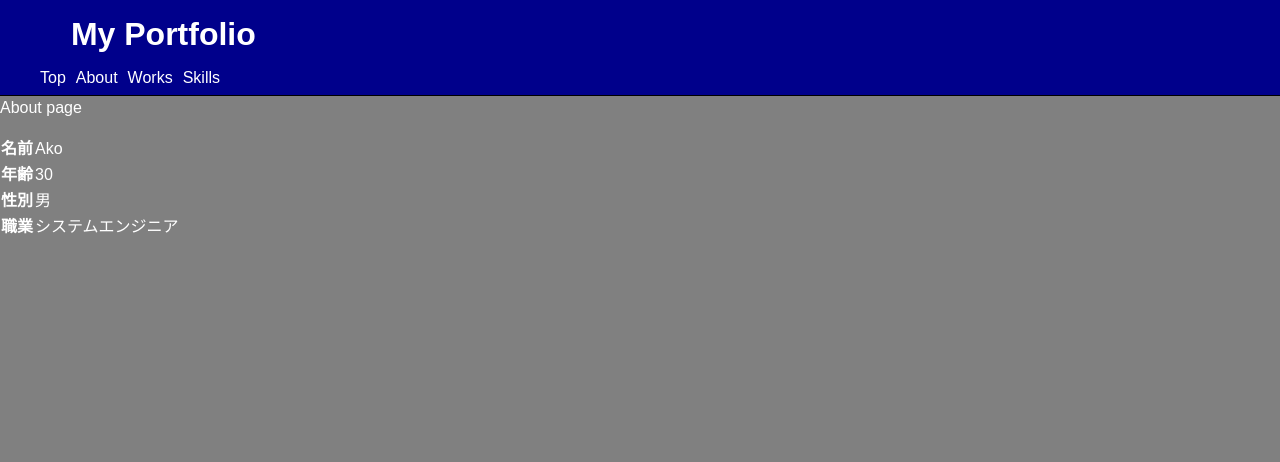
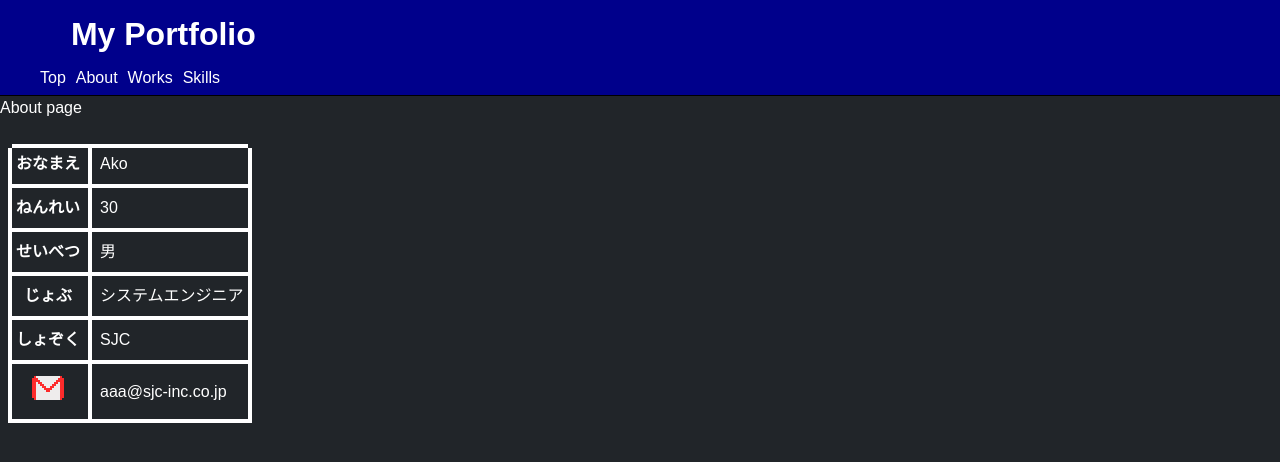
Before and after one commit to Ako-k/portfolio-test, a React (Create React App) app in the folder portfolio-react/: page /about in a window 1280 px wide. Shown: the top 462 px of the page. Built offline with nearby package versions, Linux system fonts and the light colour scheme; some icons are missing; a web font is replaced by a local one; what axios-case-converter would draw is missing.

Commit message:
update about page

```diff
--- /dev/null
+++ b/portfolio-react/src/components/about/about.css
@@ -0,0 +1,3 @@
+th {
+  text-align: center;
+}
--- a/portfolio-react/src/components/about/about.js
+++ b/portfolio-react/src/components/about/about.js
@@ -1,30 +1,41 @@
 import React from 'react';
+import './about.css';
 
 function About() {
   return (
     <div>
       <p>About page</p>
 
-      <table>
+      <div class='nes-table-responsive'>
+        <table class='nes-table is-bordered is-dark th-center-table'>
           <tr>
-          <th>名前</th>
+            <th>おなまえ</th>
             <td>Ako</td>
           </tr>
           <tr>
-          <th>年齢</th>
+            <th>ねんれい</th>
             <td>30</td>
           </tr>
           <tr>
-          <th>性別</th>
+            <th>せいべつ</th>
             <td>男</td>
           </tr>
           <tr>
-          <th>職業</th>
+            <th>じょぶ</th>
             <td>システムエンジニア</td>
           </tr>
-
-
+          <tr>
+            <th>しょぞく</th>
+            <td>SJC</td>
+          </tr>
+          <tr>
+            <th>
+              <i class='nes-icon gmail'></i>
+            </th>
+            <td>aaa@sjc-inc.co.jp</td>
+          </tr>
         </table>
+      </div>
     </div>
   );
 }
--- a/portfolio-react/src/components/header.css
+++ b/portfolio-react/src/components/header.css
@@ -7,6 +7,8 @@ header {
 
   a {
     padding-left: 10px;
+    position: relative;
+    z-index: 100;
   }
   a:link {
     color: white;
--- a/portfolio-react/src/index.css
+++ b/portfolio-react/src/index.css
@@ -5,7 +5,7 @@ body {
   margin: 0;
   -webkit-font-smoothing: antialiased;
   -moz-osx-font-smoothing: grayscale;
-  background-color: gray;
+  background-color: #212529;
   color: white;
 }
 
```
Lines whose indentation alone changed are shown as unchanged.
